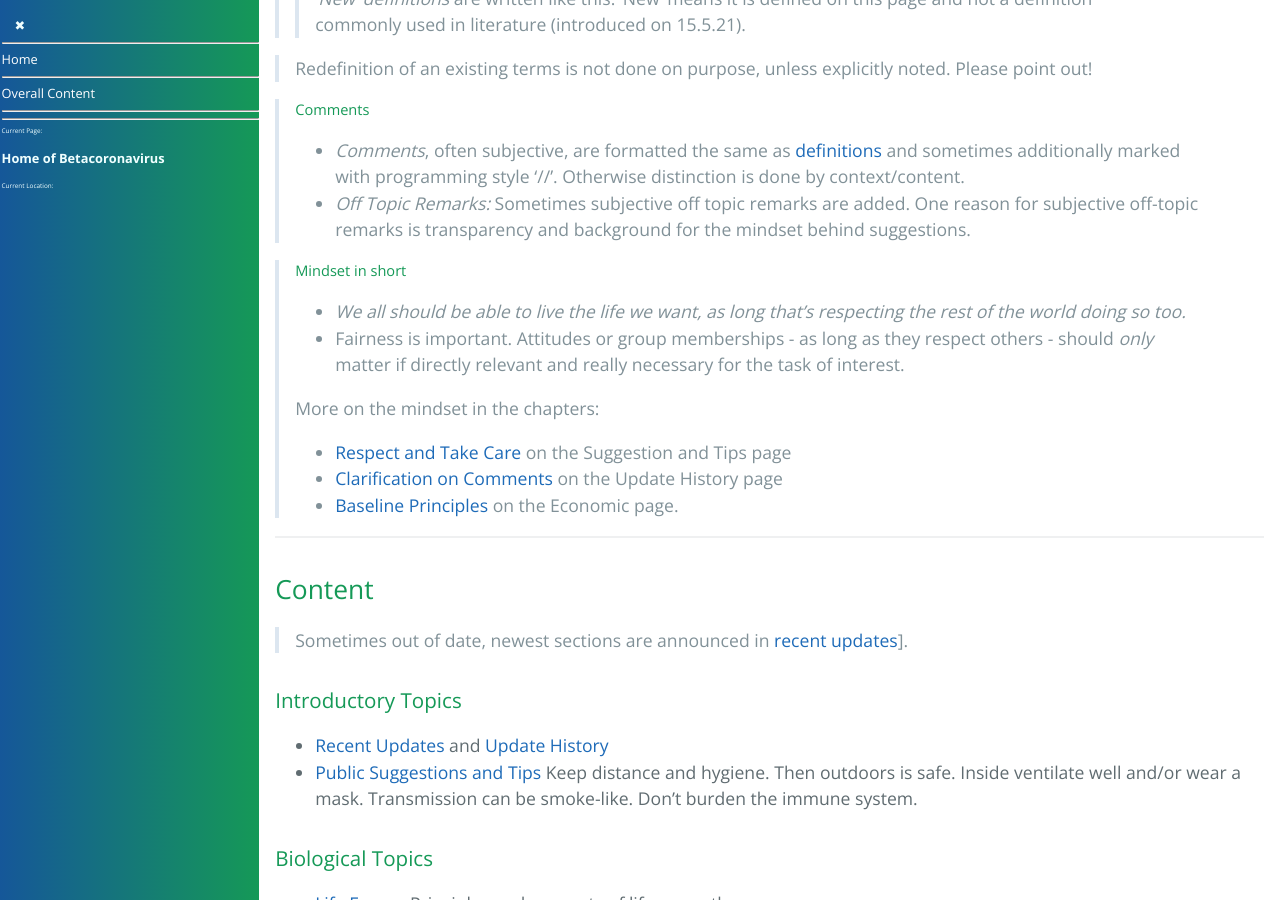
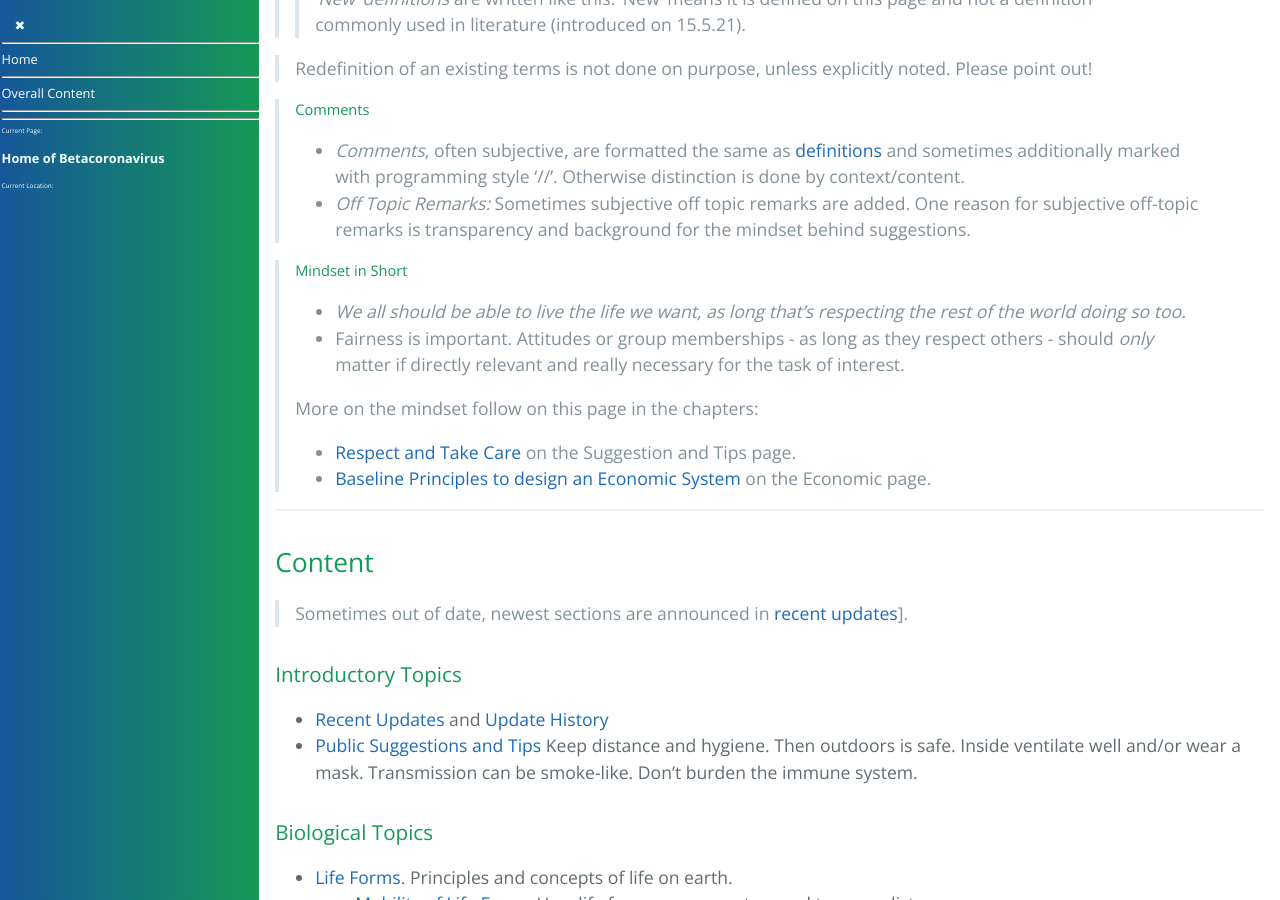
Before and after one commit to forestgrape/coronavirus, a Jekyll site: the page built from index.md, in a window 1280 px wide and 900 px high, scrolled down 3425 px. Built offline with Jekyll 4.4.1, drawn with Linux system fonts in a browser that asks for light colours; our own code applies the rules of GitHub Pages for plain Markdown files.

Commit message:
link to comment on comments removed.  I plan to make a separate page on ethics at some point

```diff
--- a/index.md
+++ b/index.md
@@ -101,14 +101,13 @@ This section overviews the content. The [full content section](#content) lists t
 > * _Off Topic Remarks:_ Sometimes subjective off topic remarks are added. One reason for subjective off-topic remarks is transparency and background for the mindset behind suggestions.
 
 
-> ##### Mindset in short
+> ##### Mindset in Short
 > * *We all should be able to live the life we want, as long that's respecting the rest of the world doing so too.*
 > * Fairness is important. Attitudes or group memberships - as long as they respect others - should *only* matter if directly relevant and really necessary for the task of interest.
 >
-> More on the mindset in the chapters:
-> * [Respect and Take Care](./1_introduction/suggestions.md#respect-and-take-care) on the Suggestion and Tips page
-> * [Clarification on Comments](./1_introduction/update_history.md#clarifications-on-comments) on the Update History page
-> * [Baseline Principles](./7_social/economics.md#baseline-principles) on the Economic page.
+> More on the mindset follow on this page in the chapters:
+> * [Respect and Take Care](./1_introduction/suggestions.md#respect-and-take-care) on the Suggestion and Tips page.
+> * [Baseline Principles to design an Economic System](./7_social/economics.md#baseline-principles) on the Economic page.
 
 
 
```
